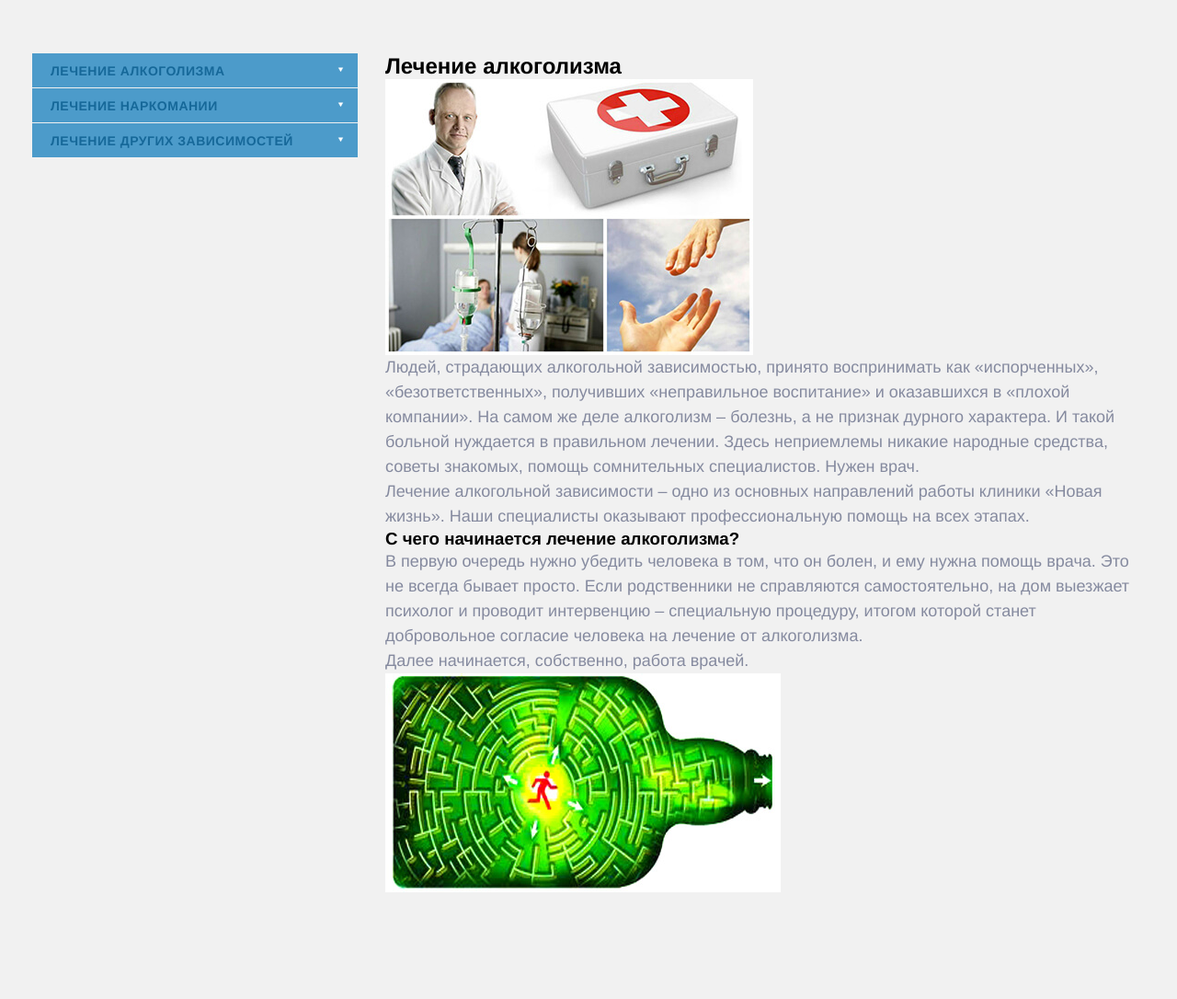
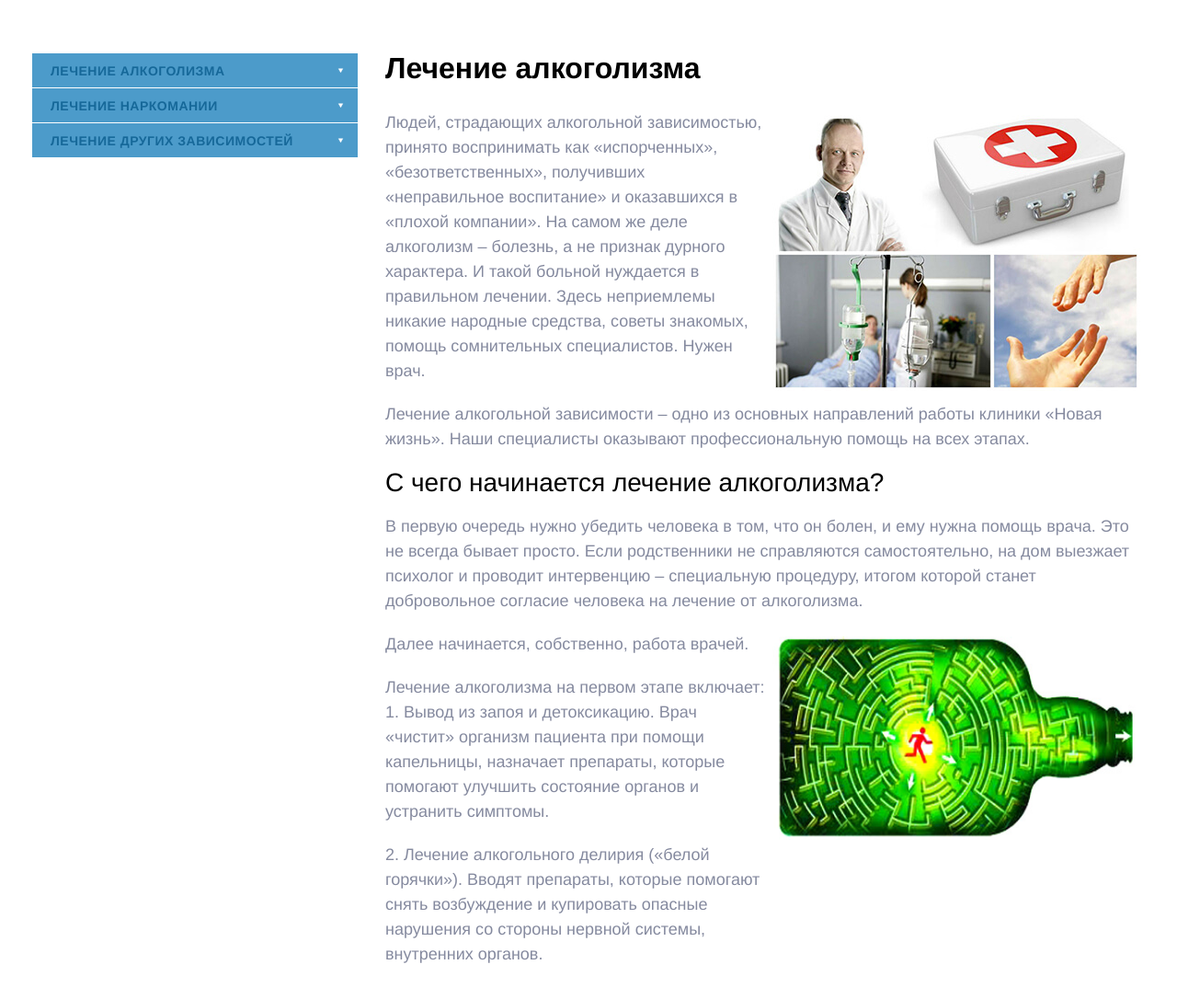
Before and after one commit to Sonyachna27/some, a plain HTML site: page index.html in a window 1280 px wide. Shown: the part 4020-5106 px from the top of the page at 92% size. Drawn offline with Linux system fonts and the light colour scheme.

Commit message:
add style

```diff
--- a/index.html
+++ b/index.html
@@ -295,7 +295,13 @@
                                     <a href="#coding-1-2" class="link" data-name="coding-1-2" >В стационаре</a>
                                 </li>
                                 <li class="item" >
-                                    <a href="#coding-1-3" class="link" data-name="coding-1-2" >Программы Алко-стоп</a>
+                                    <a href="#coding-1-3" class="link" data-name="coding-1-3" >Программы Алко-стоп</a>
+                                </li>
+                                <li class="item" >
+                                    <a href="#coding-1-4" class="link" data-name="coding-1-4" >Программы Алко-стоп</a>
+                                </li>
+                                <li class="item" >
+                                    <a href="#coding-1-5" class="link" data-name="coding-1-5" >Программы Алко-стоп</a>
                                 </li>
                             </ul>
                         </li>
@@ -339,13 +345,18 @@
         </aside>
         <div class="coding__container-content" id="coding-1-1">
             <h2>Лечение алкоголизма</h2>
-            <p><img src="./images/lechenie-alkogolizma-1.jpg" alt="Лечение алкоголизма"> Людей, страдающих алкогольной зависимостью, принято воспринимать как «испорченных», «безответственных», получивших «неправильное воспитание» и оказавшихся в «плохой компании». На самом же деле алкоголизм – болезнь, а не признак дурного характера. И такой больной нуждается в правильном лечении. Здесь неприемлемы никакие народные средства, советы знакомых, помощь сомнительных специалистов. Нужен врач.</p>
+            <img src="./images/lechenie-alkogolizma-1.jpg" alt="Лечение алкоголизма">
+            <p>Людей, страдающих алкогольной зависимостью, принято воспринимать как «испорченных», «безответственных», получивших «неправильное воспитание» и оказавшихся в «плохой компании». На самом же деле алкоголизм – болезнь, а не признак дурного характера. И такой больной нуждается в правильном лечении. Здесь неприемлемы никакие народные средства, советы знакомых, помощь сомнительных специалистов. Нужен врач.</p>
             <p>Лечение алкогольной зависимости – одно из основных направлений работы клиники «Новая жизнь». Наши специалисты оказывают профессиональную помощь на всех этапах.</p>
             <h3>С чего начинается лечение алкоголизма?</h3>
             <p>В первую очередь нужно убедить человека в том, что он болен, и ему нужна помощь врача. Это не всегда бывает просто. Если родственники не справляются самостоятельно, на дом выезжает психолог и проводит интервенцию – специальную процедуру, итогом которой станет добровольное согласие человека на лечение от алкоголизма.</p>
-            <p>Далее начинается, собственно, работа врачей.
-                <img src="./images/lechenie-alkogolizma-2.jpg" alt="Лечение алкоголизма">
-            </p>
+            <img src="./images/lechenie-alkogolizma-2.jpg" alt="Лечение алкоголизма">
+            <p>Далее начинается, собственно, работа врачей.</p>
+            <p>Лечение алкоголизма на первом этапе включает:</p>
+            <ul>
+                <li>Вывод из запоя и детоксикацию. Врач «чистит» организм пациента при помощи капельницы, назначает препараты, которые помогают улучшить состояние органов и устранить симптомы.</li>
+                <li>Лечение алкогольного делирия («белой горячки»). Вводят препараты, которые помогают снять возбуждение и купировать опасные нарушения со стороны нервной системы, внутренних органов.</li>
+            </ul>
         </div>
         <div class="coding__container-content" id="coding-1-2">
             <h2>Лечение алкоголизма в стационаре</h2>
--- a/script.js
+++ b/script.js
@@ -83,38 +83,6 @@ const firstBlock = "coding-1-1";
 const contentBlocks = Array.from(document.querySelectorAll('.coding__container-content'));
 const codingTabsLink = document.querySelectorAll('.link');
 
-function showCodingContent(firstBlock) {
-    const contentBlocks = document.querySelectorAll('.coding__container-content');
-    const targetBlock = document.getElementById(firstBlock);
-
-    contentBlocks.forEach((block) => {
-        if (block.id === firstBlock) {
-            block.style.display = 'block';
-        } else {
-            block.style.display = 'none';
-        }
-    });
-
-    codingTabsLink.forEach((link) => {
-        link.addEventListener('click', (event) => {
-            event.preventDefault();
-            const targetBlockId = link.getAttribute('href').substring(1);
-            const targetBlock = document.getElementById(targetBlockId);
-
-            contentBlocks.forEach((block) => {
-                if (block.id === targetBlockId) {
-                    block.style.display = 'block';
-                } else {
-                    block.style.display = 'none';
-                }
-            });
-        });
-    });
-}
-
-showCodingContent(firstBlock);
-
-
 function animateCoding(item, isExpanding) {
     const duration = 300;
     const startTimestamp = performance.now();
@@ -132,6 +100,20 @@ function animateCoding(item, isExpanding) {
     requestAnimationFrame(step);
 }
 
+function animateCodingContent(targetBlock) {
+    const duration = 1000;
+    const startTimestamp = performance.now();
+
+    function step(timestamp) {
+        const progress = Math.min((timestamp - startTimestamp) / duration, 1);
+        targetBlock.style.opacity = progress;
+        if (progress < 1) {
+            requestAnimationFrame(step);
+        }
+    }
+    requestAnimationFrame(step);
+}
+
 function addCodingTabsActive() {
     codingTabs.forEach((button) => {
         button.addEventListener('click', () => {
@@ -143,9 +125,52 @@ function addCodingTabsActive() {
                     button.classList.toggle('active', !isActive);
                     animateCoding(submenu, !isActive);
                 }
+            } else{
+                codingTabs.forEach((otherButton) => {
+                    otherButton.classList.remove('active-item');
+                  });
+                button.classList.add('active-item');
             }
+
         });
     });
 }
 
 addCodingTabsActive();
+
+
+
+function showCodingContent(firstBlock) {
+    const contentBlocks = document.querySelectorAll('.coding__container-content');
+    const targetBlock = document.getElementById(firstBlock);
+
+    contentBlocks.forEach((block) => {
+        if (block.id === firstBlock) {
+            block.style.display = 'block';
+            block.style.opacity = 0;
+            animateCodingContent(block);
+        } else {
+            block.style.display = 'none';
+            block.style.opacity = 0;
+        }
+    });
+
+    codingTabsLink.forEach((link) => {
+        link.addEventListener('click', (event) => {
+            event.preventDefault();
+            const targetBlockId = link.getAttribute('href').substring(1);
+            const targetBlock = document.getElementById(targetBlockId);
+
+            contentBlocks.forEach((block) => {
+                if (block.id === targetBlockId) {
+                    block.style.display = 'block';
+                    animateCodingContent(block);
+                } else {
+                    block.style.display = 'none';
+                }
+            });
+        });
+    });
+}
+
+showCodingContent(firstBlock);
--- a/style.css
+++ b/style.css
@@ -2483,6 +2483,7 @@ transition: .3s ease;
 
 .coding{
     padding: 108px 0;
+    background-color: #fff;
 }
 @media screen and (max-width:1023px) {
     .coding{
@@ -2507,6 +2508,11 @@ transition: .3s ease;
     height: auto;
     min-height: fit-content;
 
+}
+@media screen and (max-width:995px) {
+    .coding__container-panel{
+        display: none;
+    }
 }
 .coding__container-panel-nav{
     display: flex;
@@ -2532,13 +2538,12 @@ transition: .3s ease;
     background-color: #4c9bca;
     cursor: pointer;
     height: auto;
-
-
-}
+}
+
 .coding__container-panel-nav ul li a{
     max-width: 100%;
     width: fit-content;
-    padding: 11px 0px 10px 20px;
+    padding: 11px 38px 10px 20px;
 }
 .has-child:after{
     position: absolute;
@@ -2548,7 +2553,8 @@ transition: .3s ease;
     align-items: center;
     justify-content: center;
     width: 38px;
-    height: 35px;
+    max-height: 38px;
+    height: 100%;
     background-color: transparent;
     border: 1px solid #4c9bca;
     transition: .3s ease;
@@ -2586,6 +2592,48 @@ transition: .3s ease;
     background-color: #4c9bca;
     color: #fff;
 }
+.coding__container-panel-nav ul li .sub-menu li.active-item{
+    color: #166899;
+    background-color: #4c9bca;
+}
 .coding__container-content{
     display: block;
 }
+.coding__container-content h2{
+    font-size: 32px;
+    line-height: 1;
+    margin-bottom: 30px;
+}
+.coding__container-content img{
+    float: right;
+    max-width: 400px;
+    width: 100%;
+    margin: 5px;
+}
+.coding__container-content h3{
+    font-size: 28px;
+    line-height: 1;
+    font-weight: 400;
+    margin-bottom: 20px;
+}
+.coding__container-content p:not(:nth-last-of-type(1)){
+    margin-bottom: 20px;
+}
+.coding__container-content ul{
+    list-style-type:decimal ;
+    display: flex;
+    flex-direction: column;
+    gap: 20px;
+    margin-bottom: 20px;
+    color: inherit;
+}
+.coding__container-content ul li{
+    list-style-type:decimal ;
+    list-style-position: inside;
+    color: #858A9F;
+    font-style: normal;
+    font-weight: normal;
+    font-size: 18px;
+    line-height: 27px;
+
+}
```
